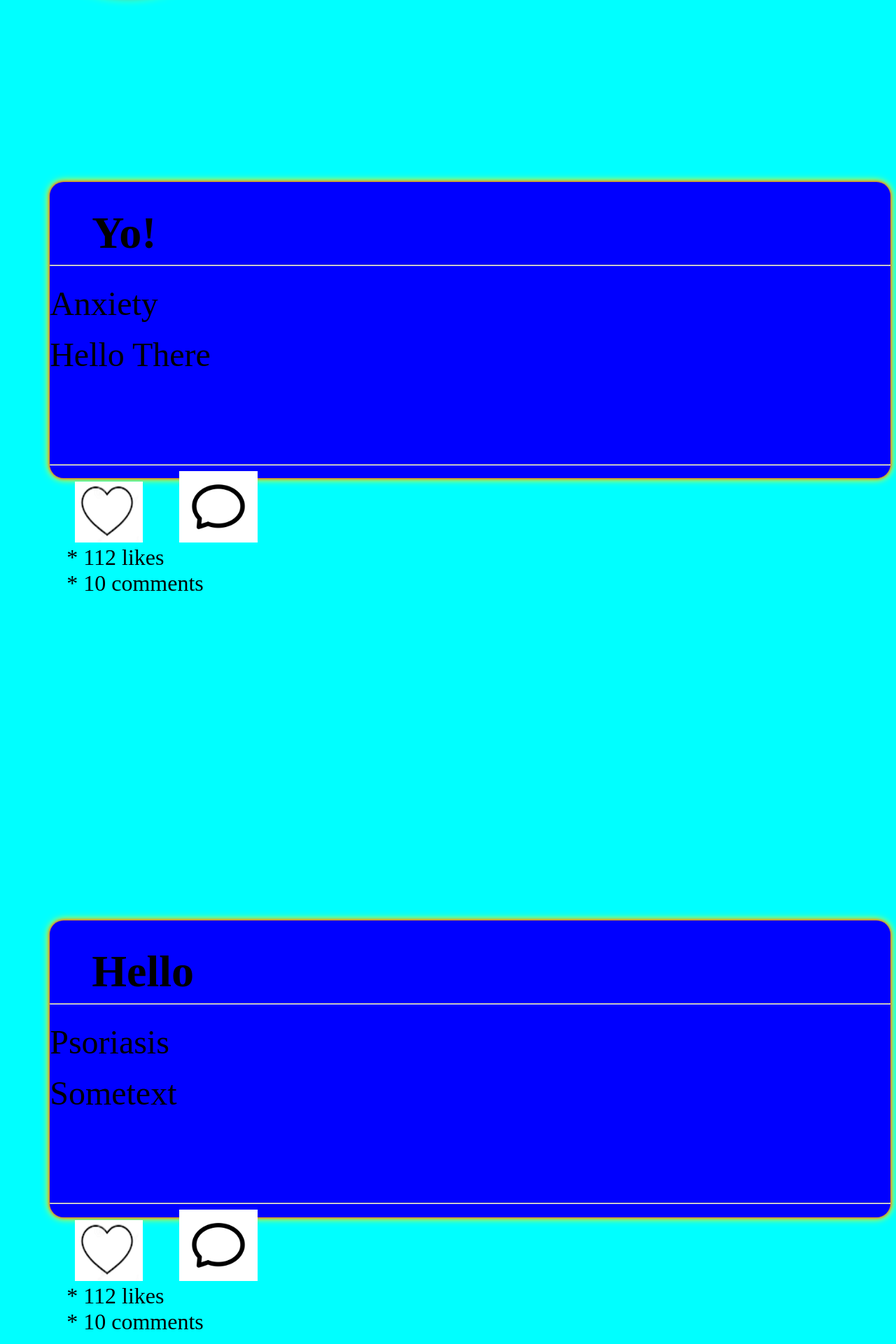
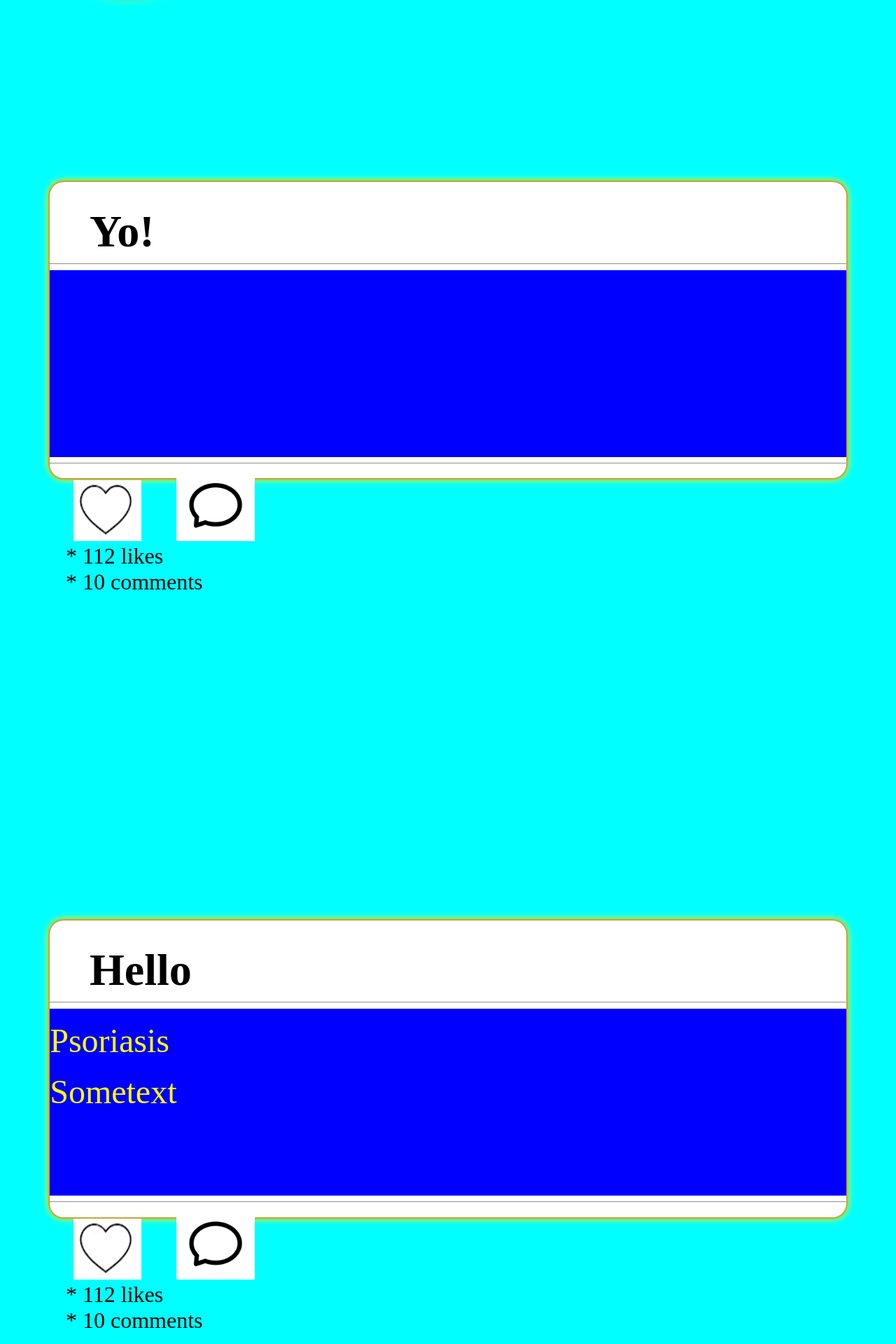
Before and after one commit to jayesh-w/ThinkFit, a PHP site: page /Shop/userexplore.php in a window 1280 px wide. Shown: the part 398-2318 px from the top of the page at 70% size. Run offline with PHP 8.4, Linux system fonts and the light colour scheme; a user stored in the database is signed in; data comes from the database, SQL or seed files in the repository; tables that the repository leaves empty hold one stand-in row (values such as "Sample post"); data that the repository does not hold is empty.

Commit message:
Update userexplore.php

```diff
--- a/userexplore.php
+++ b/userexplore.php
@@ -109,9 +109,9 @@ $textcolor = $row['blog_textcolor'];
 ?>
 <div class="content">
 
-<div style="background-color:<?=$bgcolor?>;color:<?=$textcolor?> width:90%; height:54%; margin-left:5%; border-radius:20px; margin-top:2%; box-shadow:0 0 5px red,0 0 13px yellow, 0 0 8px yellow">
+<div style="background-color:white; width:90%; height:54%; margin-left:5%; border-radius:20px; margin-top:2%; box-shadow:0 0 5px red,0 0 13px yellow, 0 0 8px yellow">
 <div id="username" style="font-size:4rem; padding-left:5%; padding-top:3%"><b><?=$authorname?></b></div><hr>
-<div style="height:63%">
+<div style="height:63%; background-color:<?=$bgcolor?>; color:<?=$textcolor?>;">
 <div id="posttype" style="font-size:3rem"><?=$posttype?></div><br>
 <div id="postdisease" style="font-size:3rem"><?=$authordisease?></div><br>
 <div id="postcontent" style="font-size:3rem"><?=$content?></div>
```
